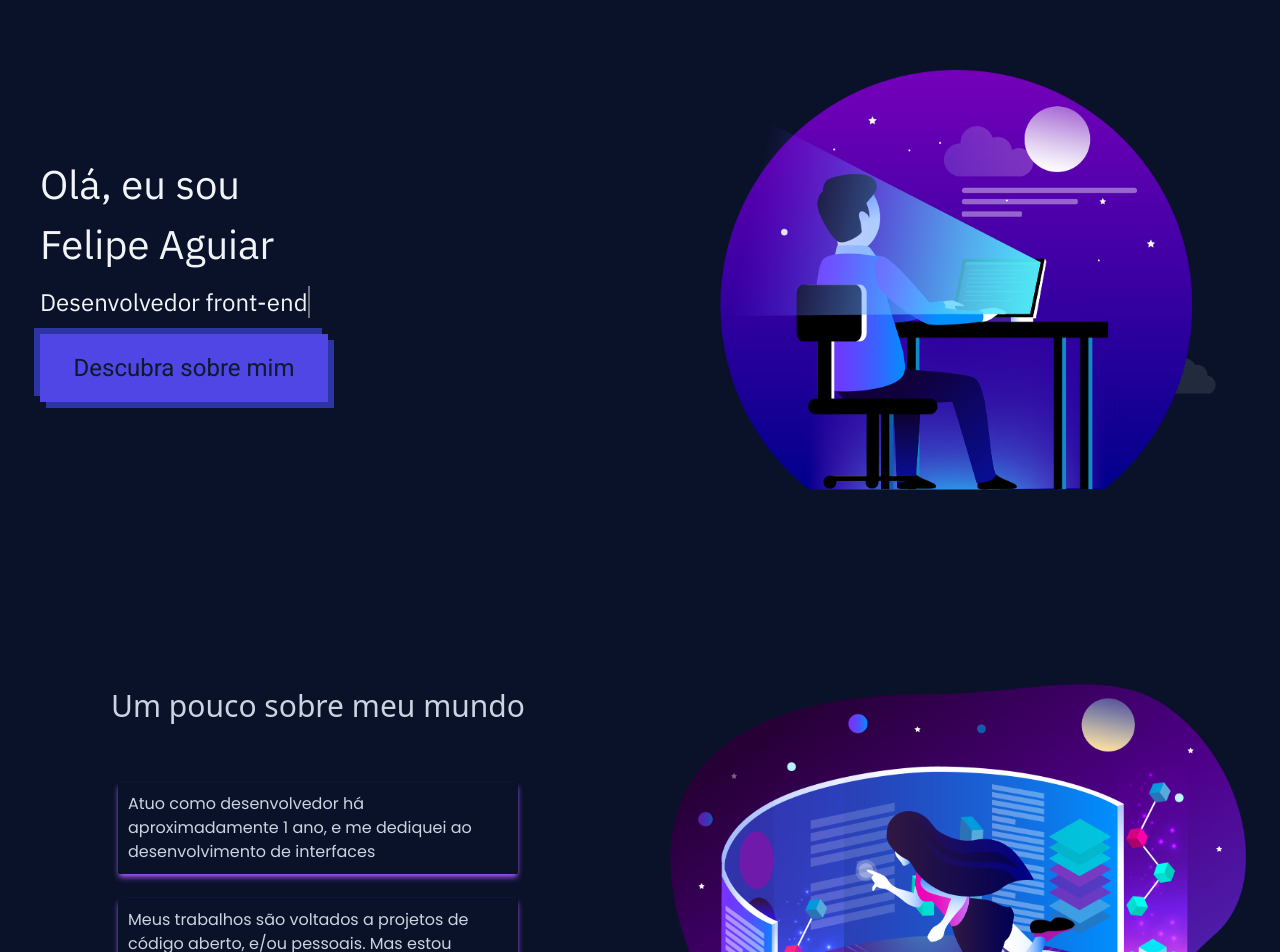
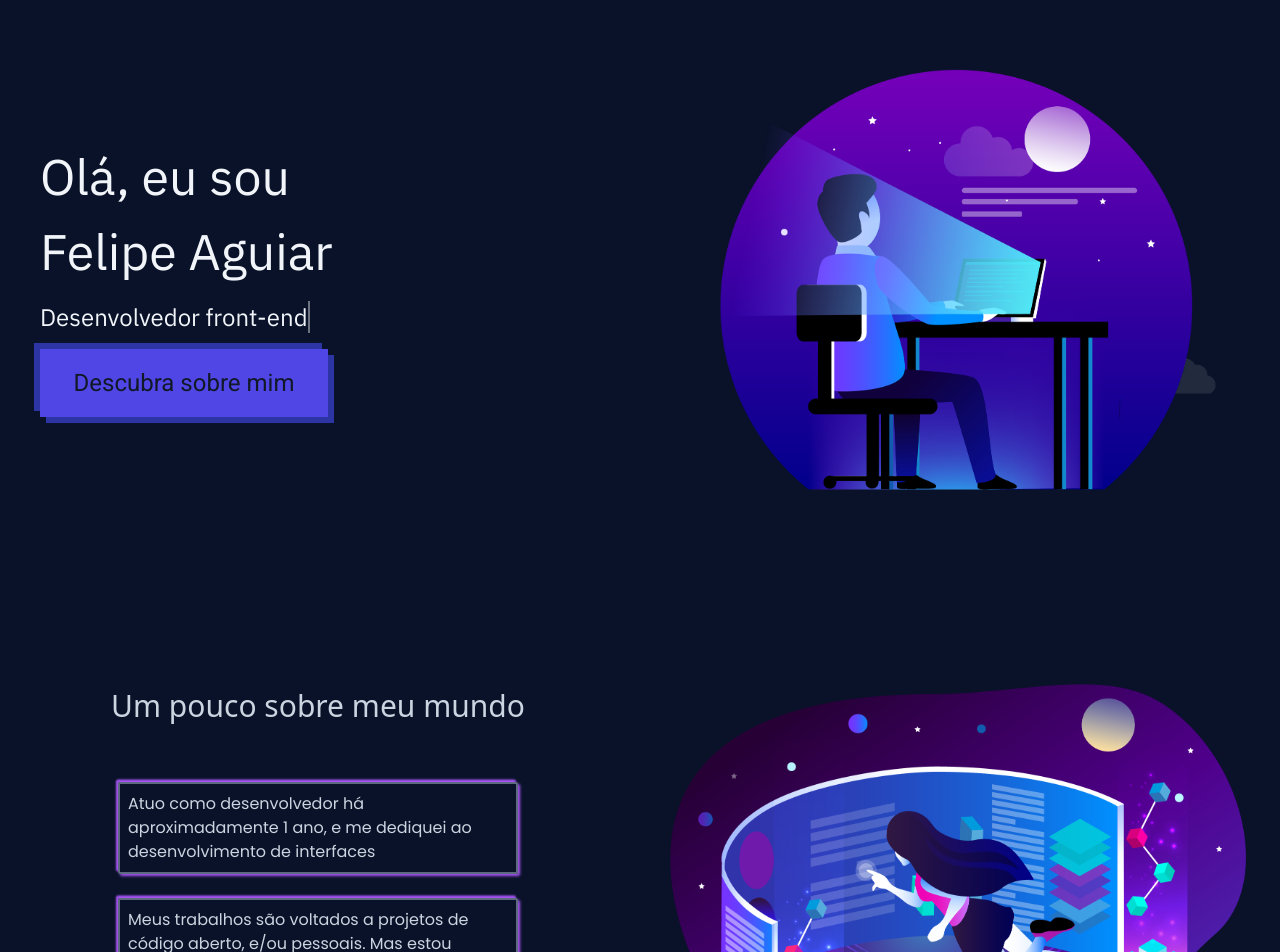
Before and after one commit to Sir-Aguiar/Portfolio, a React (Vite) app: page / in a window 1280 px wide. Shown: the part 180-1132 px from the top of the page. Built offline with nearby package versions, Linux system fonts and the light colour scheme.

Commit message:
Finishing colors and shadows

```diff
--- a/src/styles/About/About.css
+++ b/src/styles/About/About.css
@@ -21,7 +21,7 @@
   @apply text-base p-2 font-Poppins;
 }
 .about-card {
-  @apply border-2 my-4 md:my-3 border-default rounded-sm mx-2 shadow-md shadow-purple-500 max-w-[400px]
+  @apply border-2 my-4 md:my-3 border-slate-400 border-opacity-60 rounded-sm mx-2 shadow-about-card max-w-[400px]
 }
 .about-ilustration img {
   @apply relative md:mx-auto max-w-xs md:max-w-sm desktop:max-w-xl;
--- a/src/styles/Header/Navigation.css
+++ b/src/styles/Header/Navigation.css
@@ -1,5 +1,5 @@
 .navigation-links {
-  @apply flex flex-col text-white   absolute top-[60px] left-0 min-h-screen min-w-[100vw] bg-gray-600 translate-x-[1850px] transition-all duration-500 desktop:bg-transparent desktop:translate-x-0 desktop:flex-row desktop:static desktop:min-w-full desktop:min-h-full desktop:items-center desktop:justify-around desktop:my-0;
+  @apply flex flex-col text-white   absolute top-[60px] left-0 min-h-screen min-w-[100vw] bg-header translate-x-[1850px] transition-all duration-500 desktop:bg-transparent desktop:translate-x-0 desktop:flex-row desktop:static desktop:min-w-full desktop:min-h-full desktop:items-center desktop:justify-around desktop:my-0;
 }
 .navigation-links.active {
   @apply translate-x-[0];
--- a/src/styles/Home/Home.css
+++ b/src/styles/Home/Home.css
@@ -11,7 +11,7 @@
   @apply relative desktop:top-1/2 desktop:-translate-y-1/2 md:mx-auto md:max-w-md desktop:max-w-xl;
 }
 .welcome h1 {
-  @apply text-[40px] text-center desktop:text-left my-3 text-slate-100;
+  @apply text-[40px] desktop:text-[50px] text-center desktop:text-left my-3 text-slate-100;
 }
 .welcome h2 {
   @apply text-slate-100 border-r-slate-100 border-r-2 text-2xl text-center whitespace-nowrap overflow-x-hidden mr-1;
--- a/tailwind.config.js
+++ b/tailwind.config.js
@@ -2,7 +2,7 @@ module.exports = {
   content: ["./index.html", "./src/**/*.{html,ts,tsx}"],
   theme: {
     screens: {
-      "md": { "min-width": "500px","max-width": "1023px" },
+      "md": { "min-width": "500px", "max-width": "1023px" },
       "desktop": { "min-width": "1024px" }
     },
     extend: {
@@ -20,7 +20,8 @@ module.exports = {
 
       },
       boxShadow: {
-        "welcome-button": "6px 6px .5px #2d35a5, -6px -6px .5px #2d35a5"
+        "welcome-button": "6px 6px .5px #2d35a5, -6px -6px .5px #2d35a5",
+        "about-card": "2px 2px 3px #a855f7, -2px -2.4px 2px #a855f7"
       }
     },
   },
```
